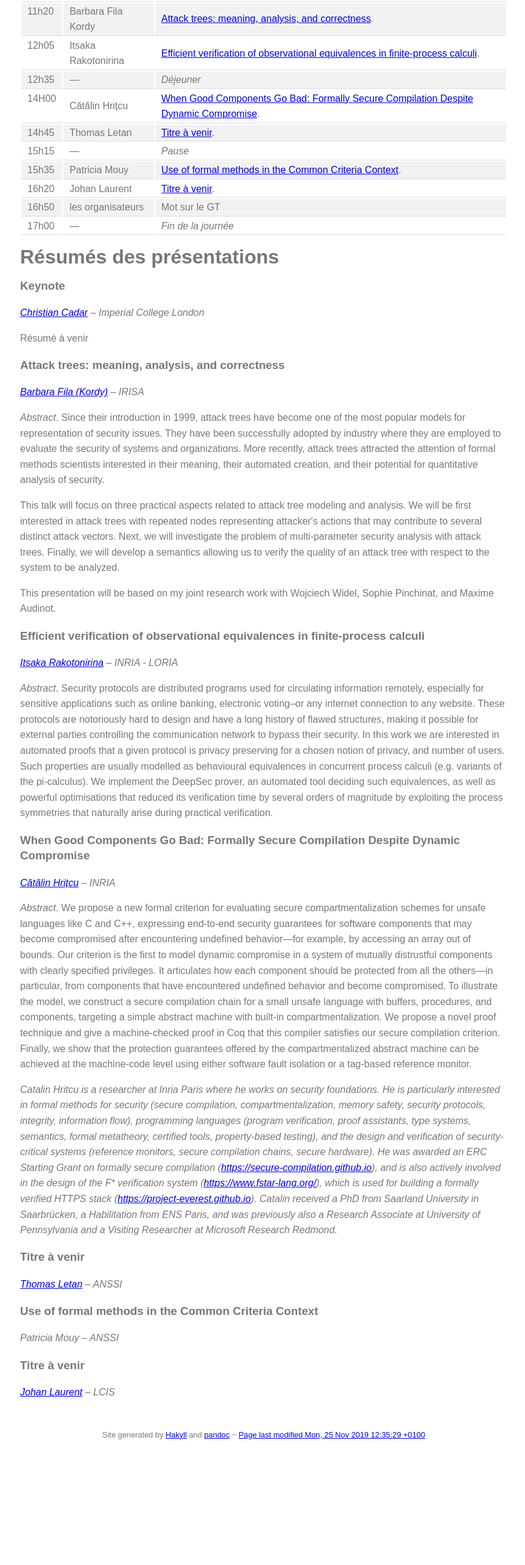
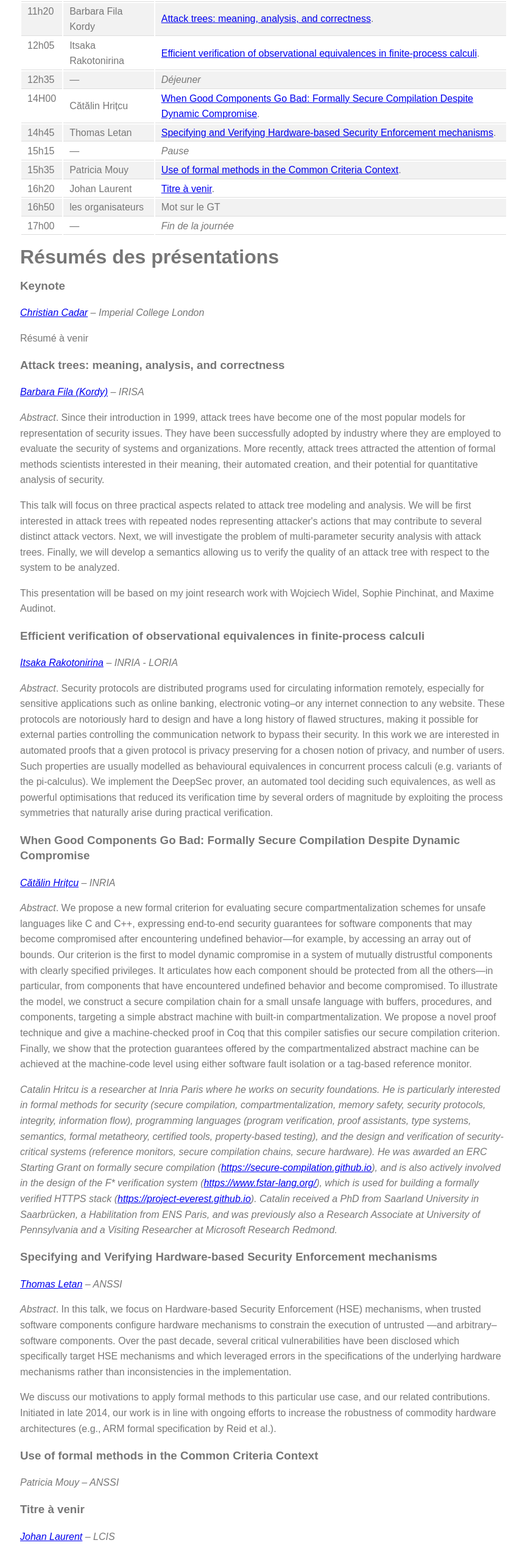
Before and after one commit to gtmfs2020/gtmfs2020.github.io, a plain HTML site: page programme.html in a window 1280 px wide. Shown: the part 220-2786 px from the top of the page at 61% size, without its empty margins (207-1069 px from the left). Before the commit the page ends 2580 px from the top, so only its background shows below. Drawn offline with nearby package versions, Linux system fonts and the light colour scheme; files whose address does not match are found by name.

Commit message:
Automatic commit in submodule site/ by dev. repo. Makefile.

```diff
--- a/programme.html
+++ b/programme.html
@@ -87,7 +87,7 @@
 <tr class="even">
 <td>14h45</td>
 <td>Thomas Letan</td>
-<td><a href="#letan">Titre à venir</a>.</td>
+<td><a href="#letan">Specifying and Verifying Hardware-based Security Enforcement mechanisms</a>.</td>
 </tr>
 <tr class="odd">
 <td>15h15</td>
@@ -132,8 +132,10 @@
 <p><em><a href="https://prosecco.gforge.inria.fr/personal/hritcu/">Cătălin Hrițcu</a> – INRIA</em></p>
 <p><em>Abstract</em>. We propose a new formal criterion for evaluating secure compartmentalization schemes for unsafe languages like C and C++, expressing end-to-end security guarantees for software components that may become compromised after encountering undefined behavior—for example, by accessing an array out of bounds. Our criterion is the first to model dynamic compromise in a system of mutually distrustful components with clearly specified privileges. It articulates how each component should be protected from all the others—in particular, from components that have encountered undefined behavior and become compromised. To illustrate the model, we construct a secure compilation chain for a small unsafe language with buffers, procedures, and components, targeting a simple abstract machine with built-in compartmentalization. We propose a novel proof technique and give a machine-checked proof in Coq that this compiler satisfies our secure compilation criterion. Finally, we show that the protection guarantees offered by the compartmentalized abstract machine can be achieved at the machine-code level using either software fault isolation or a tag-based reference monitor.</p>
 <p><em>Catalin Hritcu is a researcher at Inria Paris where he works on security foundations. He is particularly interested in formal methods for security (secure compilation, compartmentalization, memory safety, security protocols, integrity, information flow), programming languages (program verification, proof assistants, type systems, semantics, formal metatheory, certified tools, property-based testing), and the design and verification of security-critical systems (reference monitors, secure compilation chains, secure hardware). He was awarded an ERC Starting Grant on formally secure compilation (<a href="https://secure-compilation.github.io">https://secure-compilation.github.io</a>), and is also actively involved in the design of the F* verification system (<a href="https://www.fstar-lang.org/">https://www.fstar-lang.org/</a>), which is used for building a formally verified HTTPS stack (<a href="https://project-everest.github.io">https://project-everest.github.io</a>). Catalin received a PhD from Saarland University in Saarbrücken, a Habilitation from ENS Paris, and was previously also a Research Associate at University of Pennsylvania and a Visiting Researcher at Microsoft Research Redmond.</em></p>
-<h3 id="letan">Titre à venir</h3>
+<h3 id="letan">Specifying and Verifying Hardware-based Security Enforcement mechanisms</h3>
 <p><em><a href="https://github.com/lthms">Thomas Letan</a> – ANSSI</em></p>
+<p><em>Abstract</em>. In this talk, we focus on Hardware-based Security Enforcement (HSE) mechanisms, when trusted software components configure hardware mechanisms to constrain the execution of untrusted —and arbitrary– software components. Over the past decade, several critical vulnerabilities have been disclosed which specifically target HSE mechanisms and which leveraged errors in the specifications of the underlying hardware mechanisms rather than inconsistencies in the implementation.</p>
+<p>We discuss our motivations to apply formal methods to this particular use case, and our related contributions. Initiated in late 2014, our work is in line with ongoing efforts to increase the robustness of commodity hardware architectures (e.g., ARM formal specification by Reid et al.).</p>
 <h3 id="mouy">Use of formal methods in the Common Criteria Context</h3>
 <p><em>Patricia Mouy – ANSSI</em></p>
 <h3 id="laurent">Titre à venir</h3>
@@ -146,7 +148,7 @@
         Site generated by <a href="http://jaspervdj.be/hakyll">Hakyll</a>
         and <a href="http://johnmacfarlane.net/pandoc">pandoc</a>
         −
-         <a href="https://github.com/gtmfs2020/website/commits/master">Page last modified Mon, 25 Nov 2019 12:35:29 +0100</a>
+         <a href="https://github.com/gtmfs2020/website/commits/master">Page last modified Mon, 25 Nov 2019 12:39:36 +0100</a>
     </div>
 </footer>
 
```
